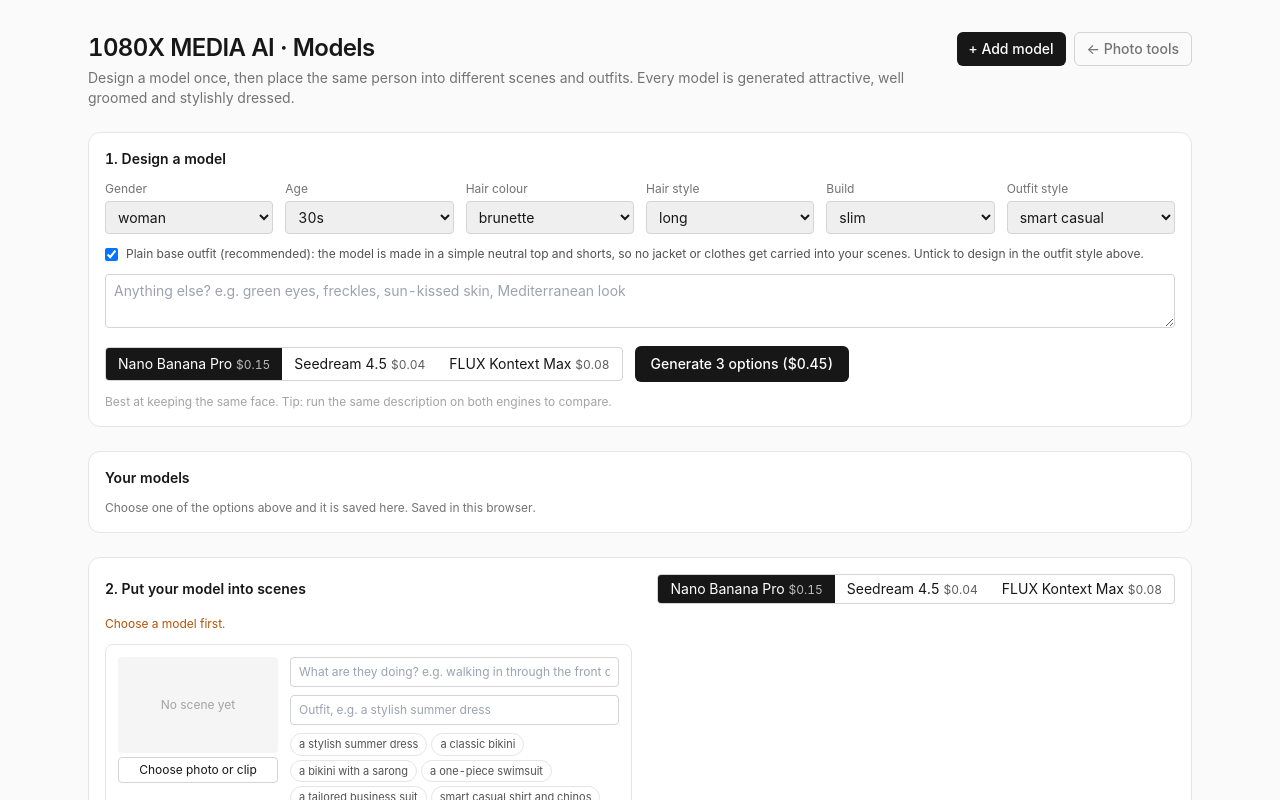
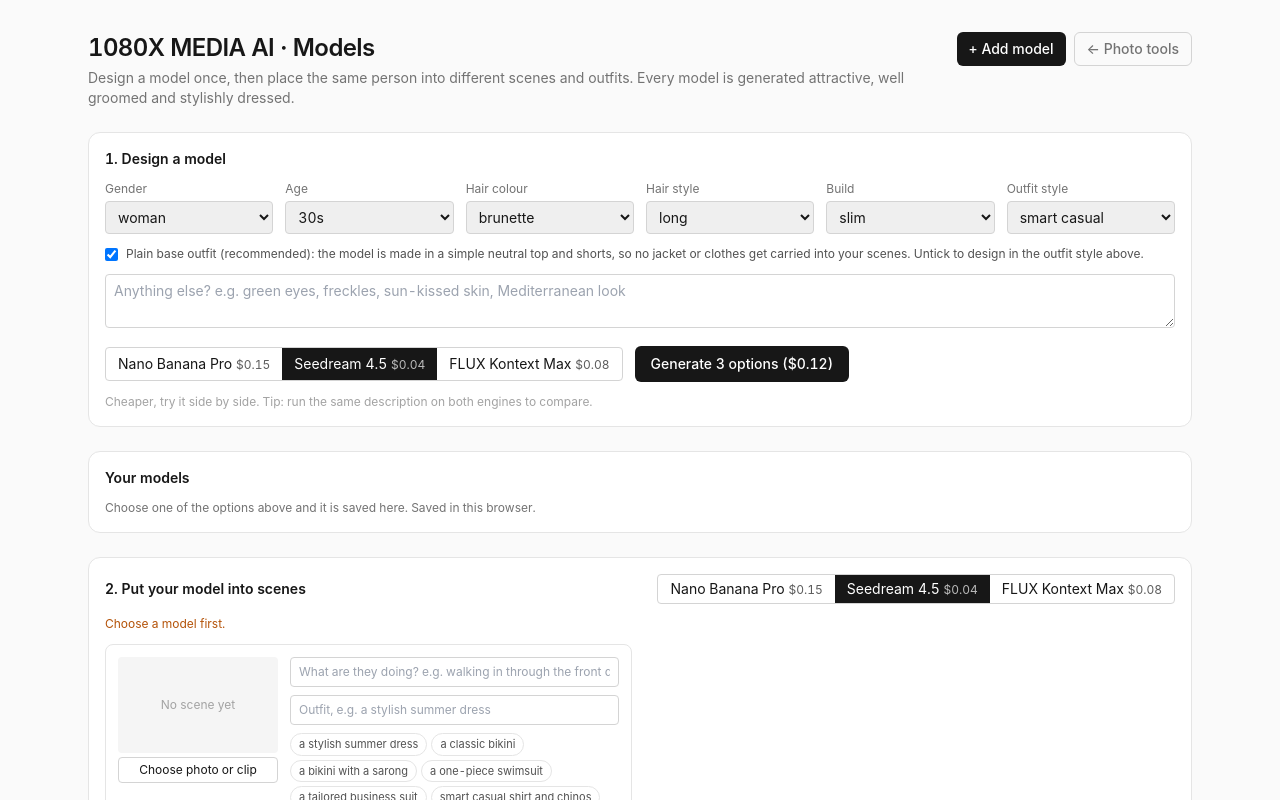
Before and after one commit to jaydengilfillan/proppolish, a Next.js app: page /cast in a window 1280 px wide. Shown: the top 800 px of the page. Built offline with nearby package versions, Linux system fonts and the light colour scheme.

Commit message:
Add files via upload

```diff
--- a/src/app/cast/page.tsx
+++ b/src/app/cast/page.tsx
@@ -119,12 +119,12 @@ function Select({ label, value, options, onChange }: { label: string; value: str
 
 export default function CastPage() {
   const [spec, setSpec] = useState<ModelSpec>({ gender: "woman", age: "30s", hairColour: "brunette", hairStyle: "long", build: "slim", outfit: "smart casual", extra: "", plainBase: true });
-  const [engine, setEngine] = useState<CastEngine>("nano");
+  const [engine, setEngine] = useState<CastEngine>("seedream");
   const [opts, setOpts] = useState<{ url?: string; busy: boolean; error?: string; change?: string }[]>([]);
     const [saved, setSaved] = useState<SavedModel[]>([]);
   const [activeId, setActiveId] = useState<string | null>(null);
   const [rows, setRows] = useState<SceneRow[]>([{ id: "r1", outfit: "", action: "", tweak: "", tweakAll: "", busy: false }]);
-  const [placeEngine, setPlaceEngine] = useState<CastEngine>("nano");
+  const [placeEngine, setPlaceEngine] = useState<CastEngine>("seedream");
   const fileRefs = useRef<Record<string, HTMLInputElement | null>>({});
   const addRef = useRef<HTMLInputElement | null>(null);
   const [addBusy, setAddBusy] = useState(false);
```
